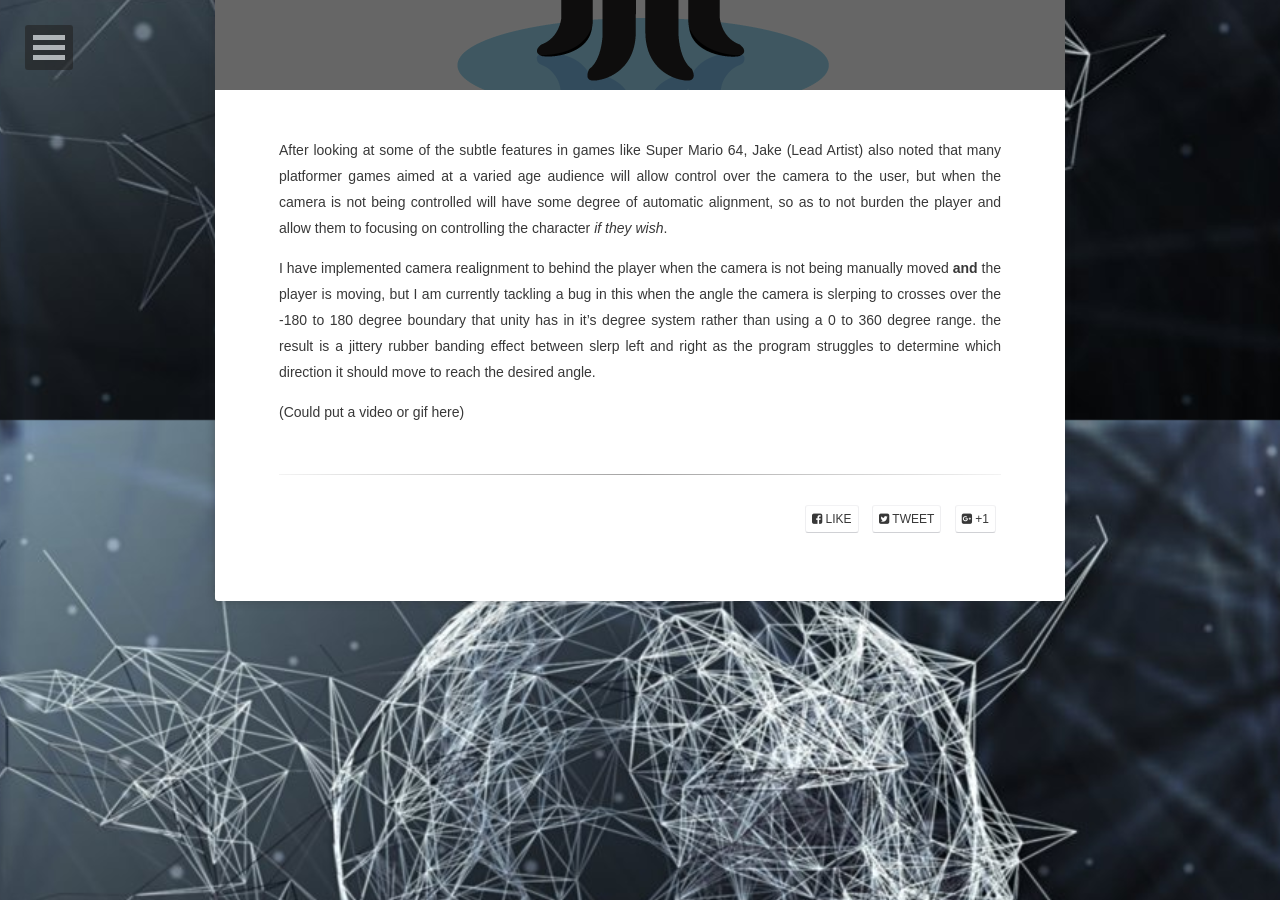
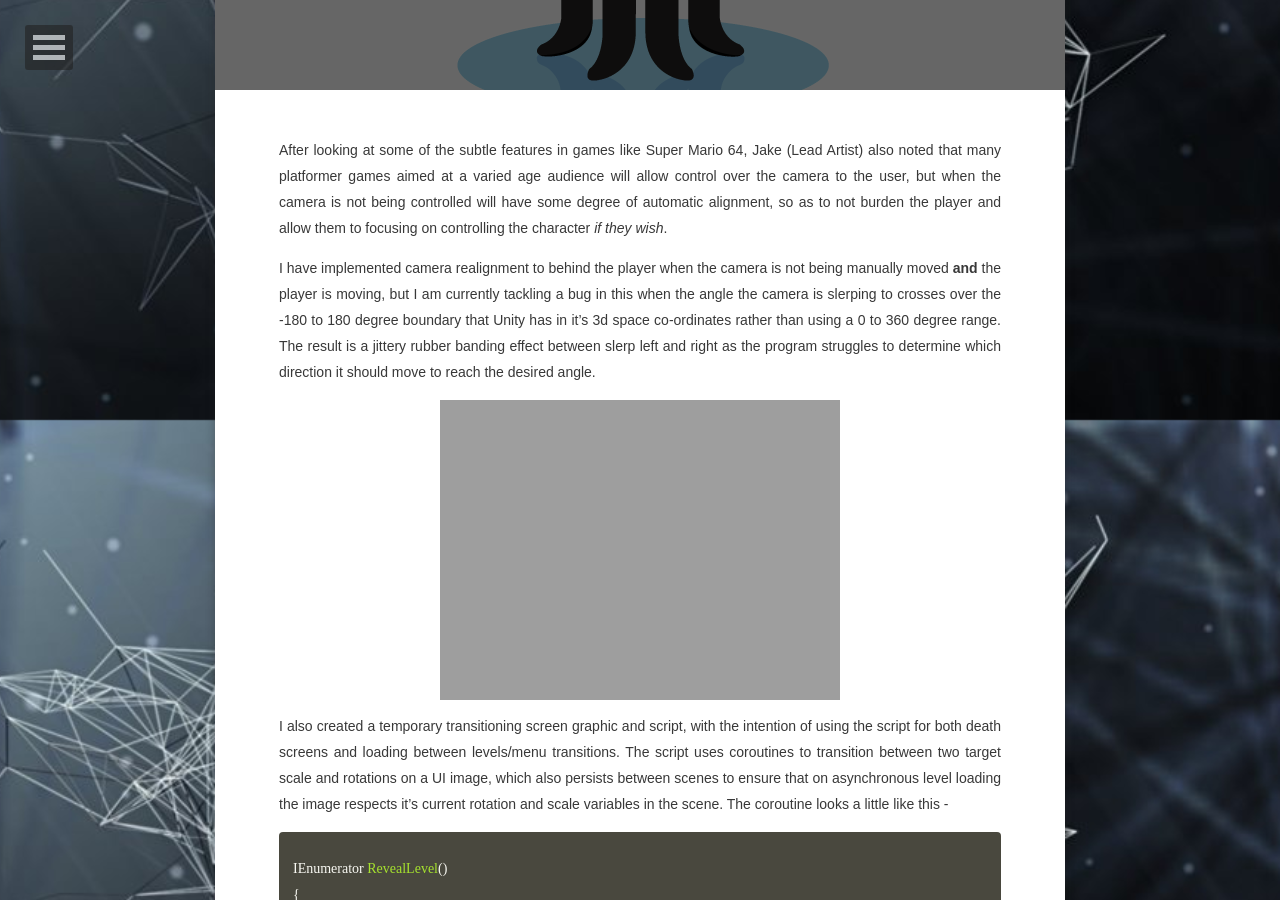
Before and after one commit to WearyWanderer/Website, a Jekyll site: the page built from _posts/2016-11-11-AGD-Week-5.md, in a window 1280 px wide and 900 px high, scrolled down 480 px. Built offline with Jekyll 4.4.1, drawn with Linux system fonts in a browser that asks for light colours; some web fonts are replaced; some of the changed text lies outside the part shown.

Commit message:
Finished week 5

```diff
--- a/_posts/2016-11-11-AGD-Week-5.md
+++ b/_posts/2016-11-11-AGD-Week-5.md
@@ -8,6 +8,37 @@ feature: /assets/img/intro-post/octojekyll.png
 
 After looking at some of the subtle features in games like Super Mario 64, Jake (Lead Artist) also noted that many platformer games aimed at a varied age audience will allow control over the camera to the user, but when the camera is not being controlled will have some degree of automatic alignment, so as to not burden the player and allow them to focusing on controlling the character *if they wish*.
 
-I have implemented camera realignment to behind the player when the camera is not being manually moved **and** the player is moving, but I am currently tackling a bug in this when the angle the camera is slerping to crosses over the -180 to 180 degree boundary that unity has in it's degree system rather than using a 0 to 360 degree range. the result is a jittery rubber banding effect between slerp left and right as the program struggles to determine which direction it should move to reach the desired angle.
+I have implemented camera realignment to behind the player when the camera is not being manually moved **and** the player is moving, but I am currently tackling a bug in this when the angle the camera is slerping to crosses over the -180 to 180 degree boundary that Unity has in it's 3d space co-ordinates rather than using a 0 to 360 degree range. The result is a jittery rubber banding effect between slerp left and right as the program struggles to determine which direction it should move to reach the desired angle.
 
-(Could put a video or gif here)
+![Smooth Follow Camera]({{ site.url }}/assets/img/week-5/smoothcam.gif "Camera auto realigning")
+
+I also created a temporary transitioning screen graphic and script, with the intention of using the script for both death screens and loading between levels/menu transitions. The script uses coroutines to transition between two target scale and rotations on a UI image, which also persists between scenes to ensure that on asynchronous level loading the image respects it's current rotation and scale variables in the scene. The coroutine looks a little like this -
+
+{% highlight csharp %}
+IEnumerator RevealLevel()
+{
+	scaleSpeed /= 5;
+	Quaternion resetRot = Quaternion.Euler(0, 0, 0);
+	loadingMask.transform.rotation.Set(resetRot.x, resetRot.y, resetRot.z, resetRot.w);
+
+	loadingMask.enabled = true;
+	do
+	{
+		RotateImage(360.0f);
+		ScaleImage(new Vector3(160,160,1));
+		yield return null;
+	} while (loadingMask.transform.localScale.x < 79.5f); //For some reason I cannot seem to get this to go beyond 40 when scaling back up?
+
+	scaleSpeed *= 5;
+	loadingMask.enabled = false;
+	loadingMask.transform.localScale = new Vector3(100, 100, 1);
+	resetRot = Quaternion.Euler(0, 0, 180);
+	loadingMask.transform.rotation = resetRot;
+}
+{% endhighlight %}
+
+The resulting transition works nicely for hiding the respawn or level loading
+
+![Transition]({{ site.url }}/assets/img/week-5/transition.gif "Respawn and level loading transitions")
+
+In terms of teamwork there has been a slight imbalance in the work produced and workload given on sprints, whcih has lead to some tensions in the team. We have maintained professionalism about this though, as we got the group together to discuss these concerns and left with renewed efforts and reassurance that more models would be engine-ready soon, boosting everyones morale.
```
Also changed, not shown: 2 other files.
